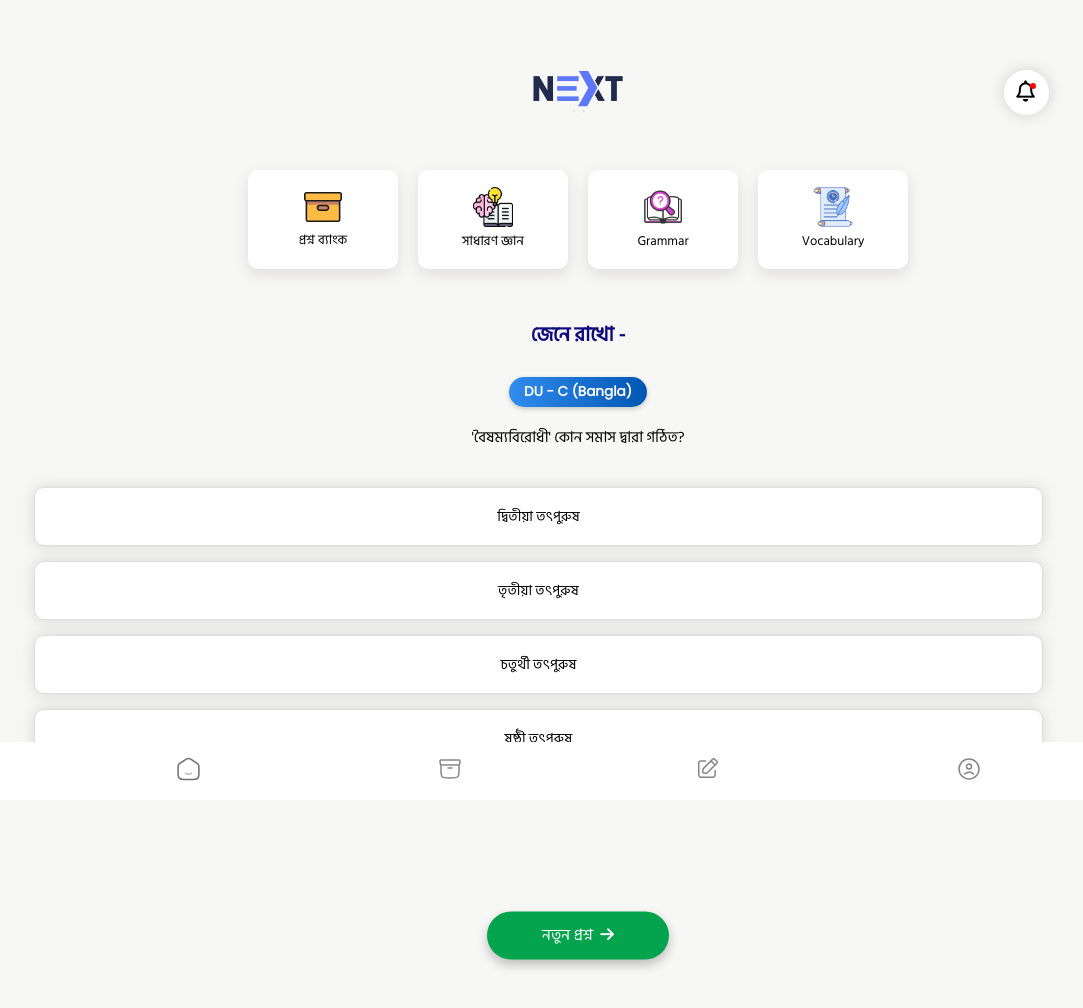
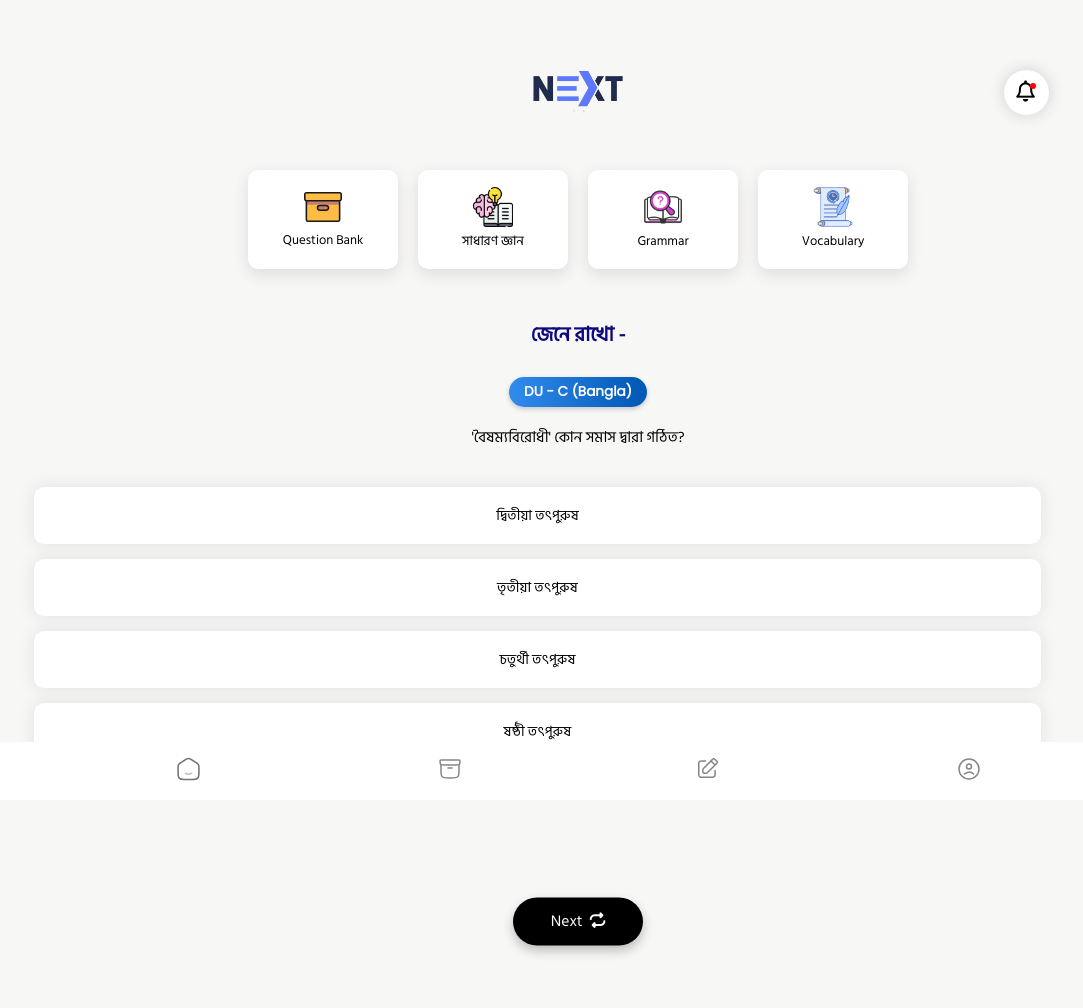
Before and after one commit to tcg-ethun/Education, a plain HTML site: page index.html in a window 1280 px wide. Shown: the top 1008 px of the page, without its empty margins (62-1145 px from the left). Drawn offline with nearby package versions, Linux system fonts and the light colour scheme.

Commit message:
Updated Bangla-DU

```diff
--- a/index.html
+++ b/index.html
@@ -22,7 +22,7 @@
 </div>
 
   <div class="content-box">
-    <div  class="animate__animated animate__fadeIn" id="lop" onclick="window.location.href='Que-Bank/main.html'">  <svg xmlns="http://www.w3.org/2000/svg" height="38" width="38" fill="none" viewBox="0 0 24 24"><path fill="#ffbc44" d="M22.5 8v12a1 1 0 0 1-1 1h-19a1 1 0 0 1-1-1V8"></path><path fill="#c77f67" d="M22.5 8h-21v2.5h21V8Z"></path><path fill="#ffbc44" d="M23.5 7a1 1 0 0 1-1 1h-21a1 1 0 0 1-1-1V4a1 1 0 0 1 1-1h21a1 1 0 0 1 1 1v3Z"></path><path fill="#c77f67" d="M15.5 12.5A1.5 1.5 0 0 1 14 14h-4a1.5 1.5 0 1 1 0-3h4a1.5 1.5 0 0 1 1.5 1.5Z"></path><path stroke="#191919" stroke-linecap="round" stroke-linejoin="round" d="M22.5 8v12a1 1 0 0 1-1 1h-19a1 1 0 0 1-1-1V8"></path><path stroke="#191919" stroke-linecap="round" stroke-linejoin="round" d="M23.5 7a1 1 0 0 1-1 1h-21a1 1 0 0 1-1-1V4a1 1 0 0 1 1-1h21a1 1 0 0 1 1 1v3Z"></path><path stroke="#191919" stroke-linecap="round" stroke-linejoin="round" d="M15.5 12.5A1.5 1.5 0 0 1 14 14h-4a1.5 1.5 0 1 1 0-3h4a1.5 1.5 0 0 1 1.5 1.5v0Z"></path></svg>   প্রশ্ন ব্যাংক </div>
+    <div  class="animate__animated animate__fadeIn" id="lop" onclick="window.location.href='Que-Bank/main.html'">  <svg xmlns="http://www.w3.org/2000/svg" height="38" width="38" fill="none" viewBox="0 0 24 24"><path fill="#ffbc44" d="M22.5 8v12a1 1 0 0 1-1 1h-19a1 1 0 0 1-1-1V8"></path><path fill="#c77f67" d="M22.5 8h-21v2.5h21V8Z"></path><path fill="#ffbc44" d="M23.5 7a1 1 0 0 1-1 1h-21a1 1 0 0 1-1-1V4a1 1 0 0 1 1-1h21a1 1 0 0 1 1 1v3Z"></path><path fill="#c77f67" d="M15.5 12.5A1.5 1.5 0 0 1 14 14h-4a1.5 1.5 0 1 1 0-3h4a1.5 1.5 0 0 1 1.5 1.5Z"></path><path stroke="#191919" stroke-linecap="round" stroke-linejoin="round" d="M22.5 8v12a1 1 0 0 1-1 1h-19a1 1 0 0 1-1-1V8"></path><path stroke="#191919" stroke-linecap="round" stroke-linejoin="round" d="M23.5 7a1 1 0 0 1-1 1h-21a1 1 0 0 1-1-1V4a1 1 0 0 1 1-1h21a1 1 0 0 1 1 1v3Z"></path><path stroke="#191919" stroke-linecap="round" stroke-linejoin="round" d="M15.5 12.5A1.5 1.5 0 0 1 14 14h-4a1.5 1.5 0 1 1 0-3h4a1.5 1.5 0 0 1 1.5 1.5v0Z"></path></svg>  Question Bank </div>
     <div  class="animate__animated animate__fadeIn" id="lop" onclick="window.location.href='GK/Gk-CATEGORY.html'"><img src="Photo/knowledge.png" width="40" alt=""> সাধারণ জ্ঞান </div>
     <div  class="animate__animated animate__fadeIn" id="lop" onclick="window.location.href='English-Grammar/Main.html'"><img src="Photo/dictionary.png" width="40" alt="">Grammar</div>
     <div  class="animate__animated animate__fadeIn" id="lop" onclick="window.location.href='Vocabulary.html'"><img src="Photo/written-paper.png" width="40" alt="">Vocabulary</div>
@@ -30,19 +30,15 @@
 
 <h4 id="know">জেনে রাখো - </h4>
 <div class="quiz-container-index">
-
     <!-- Tag Label -->
     <div id="tag" class="tag-label"></div>
-
     <!-- Question -->
     <div id="question" class="question">Question Text</div>
-
     <!-- Options -->
     <ul id="options" class="options"></ul>
-
     <!-- Bottom Button -->
     <div class="bottom-btn">
-        <button id="nextBtn" onclick="nextQuestion()">নতুন প্রশ্ন &nbsp;<i class="fa-solid fa-arrow-right"></i></button>
+        <button id="nextBtn" onclick="nextQuestion()">Next &nbsp;<i class="fa-solid fa-repeat"></i></button>
     </div>
 </div>
 
--- a/styles.css
+++ b/styles.css
@@ -56,16 +56,6 @@
 .options {
     padding: 0;
     margin: 0;
-}
-.options li {
-    list-style: none;
-    padding: 10px;
-    margin: 6px 0;
-    background: #f8f9fa;
-    border-radius: 8px;
-    cursor: pointer;
-    transition: all 0.3s ease;
-    border: 1px solid #ddd;
 }
 
 
@@ -348,7 +338,7 @@ user-select: none;
   display: flex;
   font-family: 'ip';
   border-radius: 10px;
-  box-shadow: 0px 0px 15px rgba(177, 176, 176, 0.448);
+  box-shadow: 0px 0px 15px rgba(201, 200, 200, 0.448);
   justify-content: center;
   align-items: center;
   flex-wrap: wrap;
@@ -608,8 +598,10 @@ border-radius: 5px;
     justify-content: space-evenly;
     align-items: center;
   }
+
   #nextBtn{
-    width: 140px;
+    width: 100px;
+    background-color: rgb(0, 0, 0);
     border-radius: 50px;
   }
 
```
